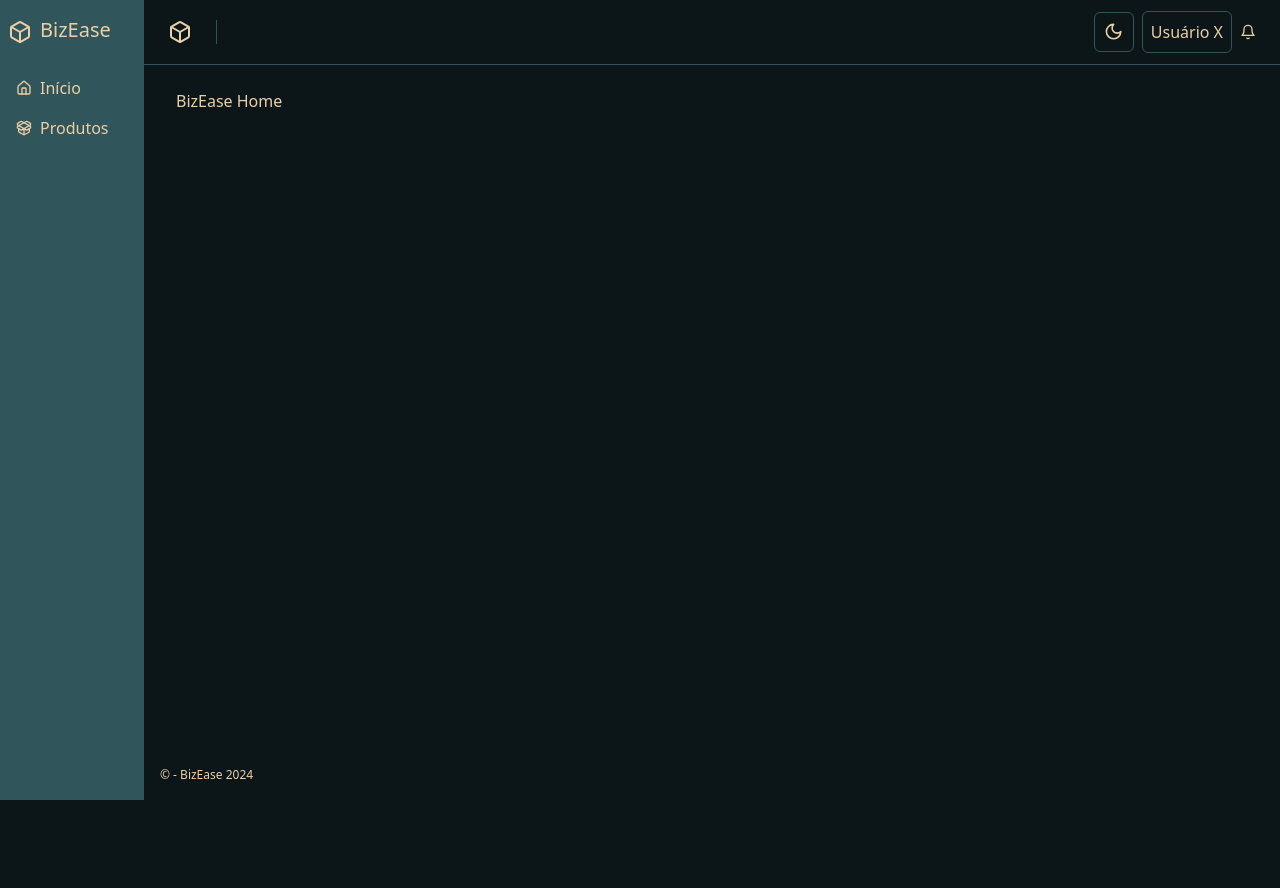
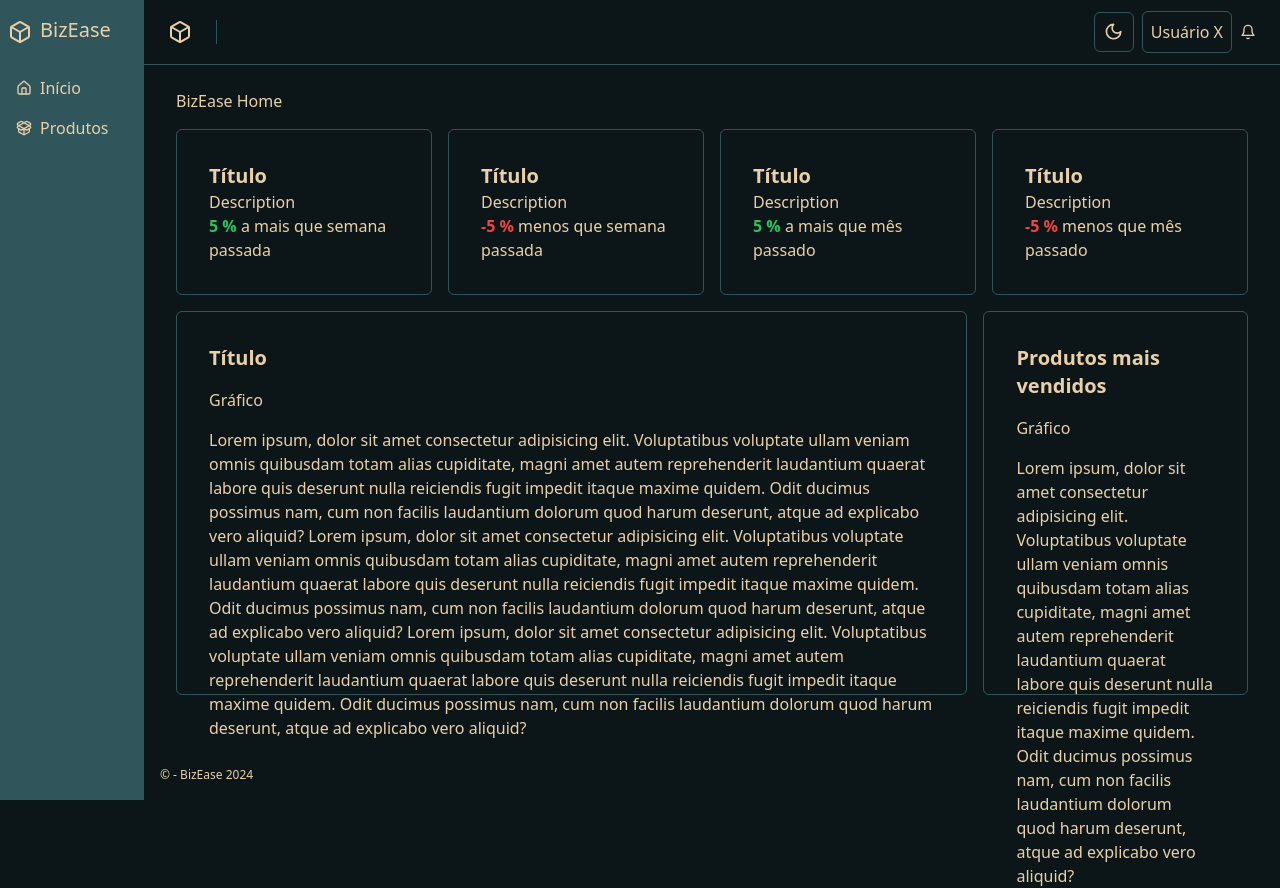
Before and after one commit to Urias01/bizease-ui, a React (Vite) app: page / in a window 1280 px wide. Before the commit the page ends 800 px from the top, so only its background shows below. Built offline with nearby package versions, Linux system fonts and the light colour scheme.

Commit message:
feat: Adds layout to homepage graphics

```diff
--- a/src/pages/auth/sign-in.tsx
+++ b/src/pages/auth/sign-in.tsx
@@ -24,8 +24,9 @@ export function SignIn() {
   });
 
   async function handleSignIn(data: SignInForm) {
-    await new Promise((resolve, _) => {
+    await new Promise((resolve) => {
       setInterval(() => {
+        alert(data);
         resolve(true);
       }, 2000);
     });
@@ -57,7 +58,7 @@ export function SignIn() {
               <Input
                 id="email"
                 type="email"
-                className="bg-zinc-300 dark:bg-primary border-none"
+                className="bg-secondary border-none"
                 {...register("email")}
               />
               {errors.email && (
@@ -71,7 +72,7 @@ export function SignIn() {
               <Input
                 id="password"
                 type="password"
-                className="bg-zinc-300 dark:bg-primary border-none"
+                className="bg-secondary border-none"
                 {...register("password")}
               />
               {errors.password && (
--- a/src/pages/auth/sign-up.tsx
+++ b/src/pages/auth/sign-up.tsx
@@ -27,8 +27,9 @@ export function SignUp() {
   });
 
   async function handleSignUp(data: SignUpForm) {
-    await new Promise((resolve, _) => {
+    await new Promise((resolve) => {
         setInterval(() => {
+          alert(data)
           resolve(true);
         }, 2000);
       });
--- a/src/pages/home/index.tsx
+++ b/src/pages/home/index.tsx
@@ -1,8 +1,79 @@
-
 export function Home() {
   return (
     <>
       <h1>BizEase Home</h1>
+      <section className="grid grid-cols-4 gap-4">
+        <div className="border rounded-md p-8">
+          <h2 className="text-xl font-bold">Título</h2>
+          <p>Description</p>
+          <p>
+            <span className="text-green-500 font-bold">5 %</span> a mais que
+            semana passada
+          </p>
+        </div>
+        <div className="border rounded-md p-8">
+          <h2 className="text-xl font-bold">Título</h2>
+          <p>Description</p>
+          <p>
+            <span className="text-red-500 font-bold">-5 %</span> menos que
+            semana passada
+          </p>
+        </div>
+        <div className="border rounded-md p-8">
+          <h2 className="text-xl font-bold">Título</h2>
+          <p>Description</p>
+          <p>
+            <span className="text-green-500 font-bold">5 %</span> a mais que mês
+            passado
+          </p>
+        </div>
+        <div className="border rounded-md p-8">
+          <h2 className="text-xl font-bold">Título</h2>
+          <p>Description</p>
+          <p>
+            <span className="text-red-500 font-bold">-5 %</span> menos que mês
+            passado
+          </p>
+        </div>
+      </section>
+      <section className="flex gap-4 h-96">
+        <div className="flex flex-col gap-4 border rounded-md p-8 w-3/4">
+          <h2 className="text-xl font-bold">Título</h2>
+          <p>Gráfico</p>
+          <p>
+            Lorem ipsum, dolor sit amet consectetur adipisicing elit.
+            Voluptatibus voluptate ullam veniam omnis quibusdam totam alias
+            cupiditate, magni amet autem reprehenderit laudantium quaerat labore
+            quis deserunt nulla reiciendis fugit impedit itaque maxime quidem.
+            Odit ducimus possimus nam, cum non facilis laudantium dolorum quod
+            harum deserunt, atque ad explicabo vero aliquid?
+            Lorem ipsum, dolor sit amet consectetur adipisicing elit.
+            Voluptatibus voluptate ullam veniam omnis quibusdam totam alias
+            cupiditate, magni amet autem reprehenderit laudantium quaerat labore
+            quis deserunt nulla reiciendis fugit impedit itaque maxime quidem.
+            Odit ducimus possimus nam, cum non facilis laudantium dolorum quod
+            harum deserunt, atque ad explicabo vero aliquid?
+            Lorem ipsum, dolor sit amet consectetur adipisicing elit.
+            Voluptatibus voluptate ullam veniam omnis quibusdam totam alias
+            cupiditate, magni amet autem reprehenderit laudantium quaerat labore
+            quis deserunt nulla reiciendis fugit impedit itaque maxime quidem.
+            Odit ducimus possimus nam, cum non facilis laudantium dolorum quod
+            harum deserunt, atque ad explicabo vero aliquid?
+          </p>
+        </div>
+        <div className="flex flex-col gap-4 border rounded-md p-8 w-1/4">
+          <h2 className="text-xl font-bold">Produtos mais vendidos</h2>
+          <p>Gráfico</p>
+          <p>
+            Lorem ipsum, dolor sit amet consectetur adipisicing elit.
+            Voluptatibus voluptate ullam veniam omnis quibusdam totam alias
+            cupiditate, magni amet autem reprehenderit laudantium quaerat labore
+            quis deserunt nulla reiciendis fugit impedit itaque maxime quidem.
+            Odit ducimus possimus nam, cum non facilis laudantium dolorum quod
+            harum deserunt, atque ad explicabo vero aliquid?
+          </p>
+        </div>
+      </section>
     </>
-  )
+  );
 }
```
